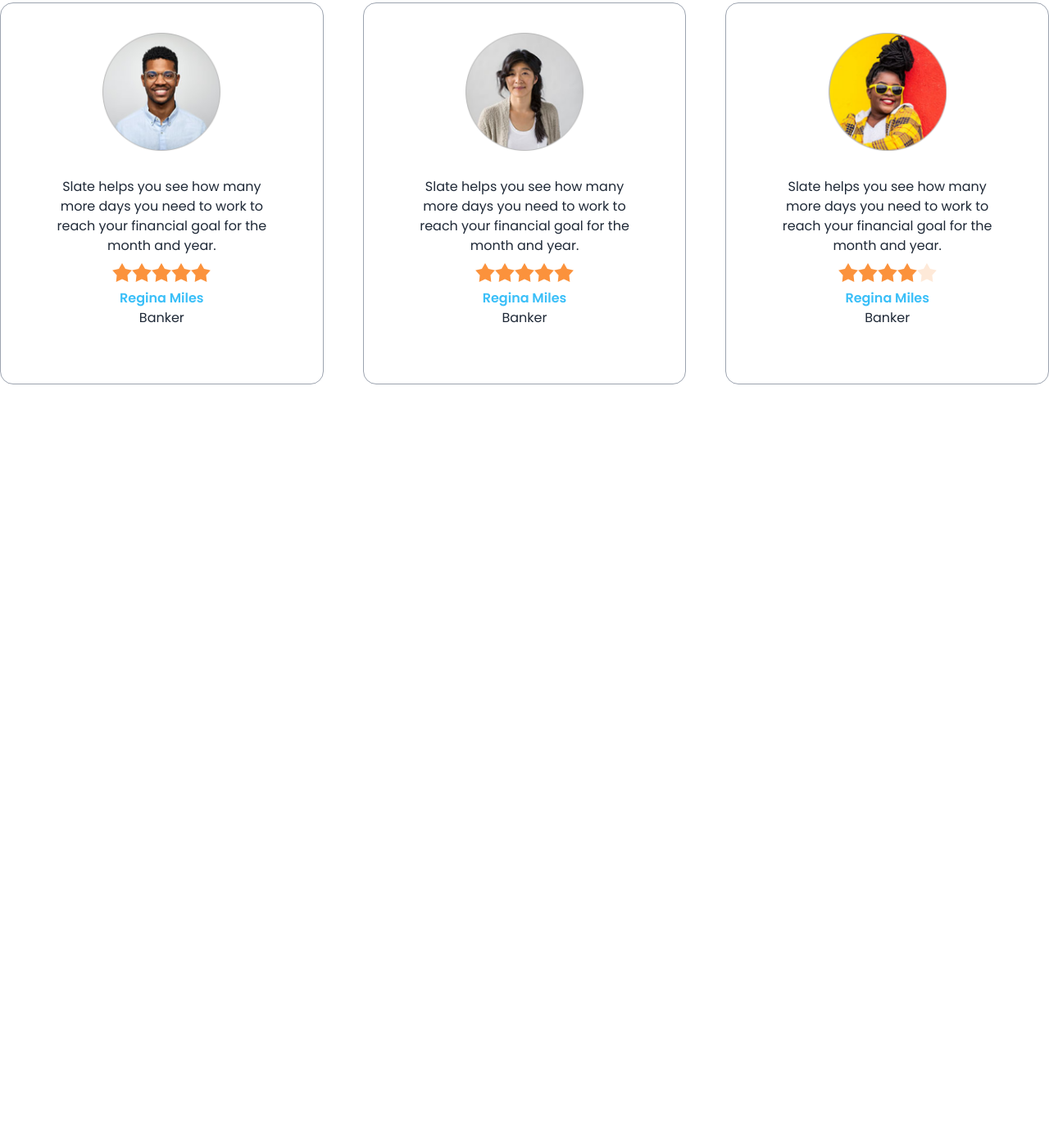
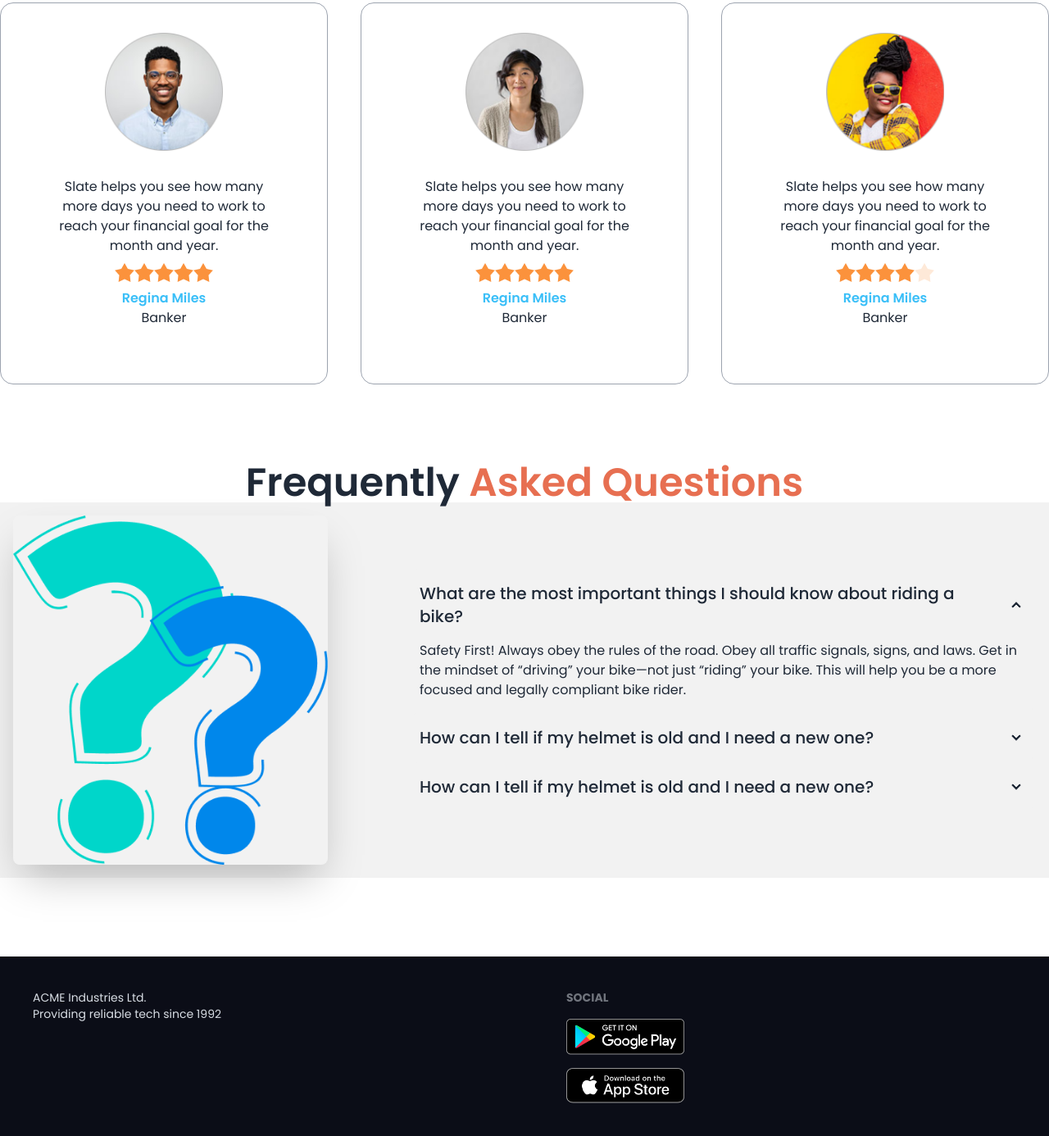
Before and after one commit to Rahatul-Alom/biker-zone-daisyUI, a plain HTML site: page index.html in a window 1280 px wide. Shown: the part 2023-3409 px from the top of the page at 82% size. Before the commit the page ends 2492 px from the top, so only its background shows below. Drawn offline with nearby package versions, Linux system fonts and the light colour scheme.

Commit message:
added footer

```diff
--- a/index.html
+++ b/index.html
@@ -185,7 +185,7 @@
         <!-- Happy Clients section -->
         <section>
           <h3 class="text-5xl text-center font-semibold">Happy <span class="text-bike-primary mb-12">Clients says</span></h3>
-          <div class="grid grid-cols1 md:grid-cols-2 lg:grid-cols-3 gap-12 mt-12">
+          <div class="grid grid-cols1 md:grid-cols-2 lg:grid-cols-3 gap-10 mt-12">
             <!-- First-review -->
             <div class="card bg-base-100 p-9 border border-gray-400">
               <figure><img class="w-36" src="./images/others/user-1.png" alt="Shoes" /></figure>
@@ -251,9 +251,61 @@
             </div>
           </div>
         </section>
+        <!--FAQ  -->
+        <section class="my-24">
+          <h3 class="text-5xl text-center font-semibold">Frequently <span class="text-bike-primary mb-12">Asked Questions</span></h3>
+          <div class="hero bg-base-200">
+            <div class="hero-content flex-col lg:gap-24 lg:flex-row">
+              <img src="./images/others/faq.png" class=" w-3/4 lg:max-w-sm rounded-lg shadow-2xl" />
+              <div>
+                <div class="collapse collapse-arrow bg-base-200">
+                  <input type="radio" name="my-accordion-2" checked="checked" />
+                  <div class="collapse-title text-xl font-medium">
+                    What are the most important things I should
+                    know about riding a bike?
+                  </div>
+                  <div class="collapse-content">
+                    <p>Safety First! Always obey the rules of the road. Obey all traffic signals, signs, and laws. Get in the mindset of “driving” your bike—not just “riding” your bike. This will help you be a more focused and legally compliant bike rider. </p>
+                  </div>
+                </div>
+                <div class="collapse collapse-arrow bg-base-200">
+                  <input type="radio" name="my-accordion-2" />
+                  <div class="collapse-title text-xl font-medium">
+                    How can I tell if my helmet is old and I need a
+                    new one?
+                  </div>
+                  <div class="collapse-content">
+                    <p>hello</p>
+                  </div>
+                </div>
+                <div class="collapse collapse-arrow bg-base-200">
+                  <input type="radio" name="my-accordion-2" />
+                  <div class="collapse-title text-xl font-medium">
+                    How can I tell if my helmet is old and I need a
+                    new one?
+                  </div>
+                  <div class="collapse-content">
+                    <p>hello</p>
+                  </div>
+                </div>
+              </div>
+            </div>
+          </div>
+        </section>
     </main>
     <footer>
-
+      <footer class=" bg-[#0B0D17] footer p-10 bg-neutral text-neutral-content">
+        <div>
+          <p>ACME Industries Ltd.<br/>Providing reliable tech since 1992</p>
+        </div>
+        <div>
+          <span class="footer-title">Social</span>
+          <div class="grid grid-cols-1 gap-4">
+            <a><img class="w-36" src="./images/others/android.png" alt=""></a>
+            <a><img class="w-36" src="./images/others/ios.png" alt=""></a>
+          </div>
+        </div>
+      </footer>
     </footer>
 </body>
 </html>
```
